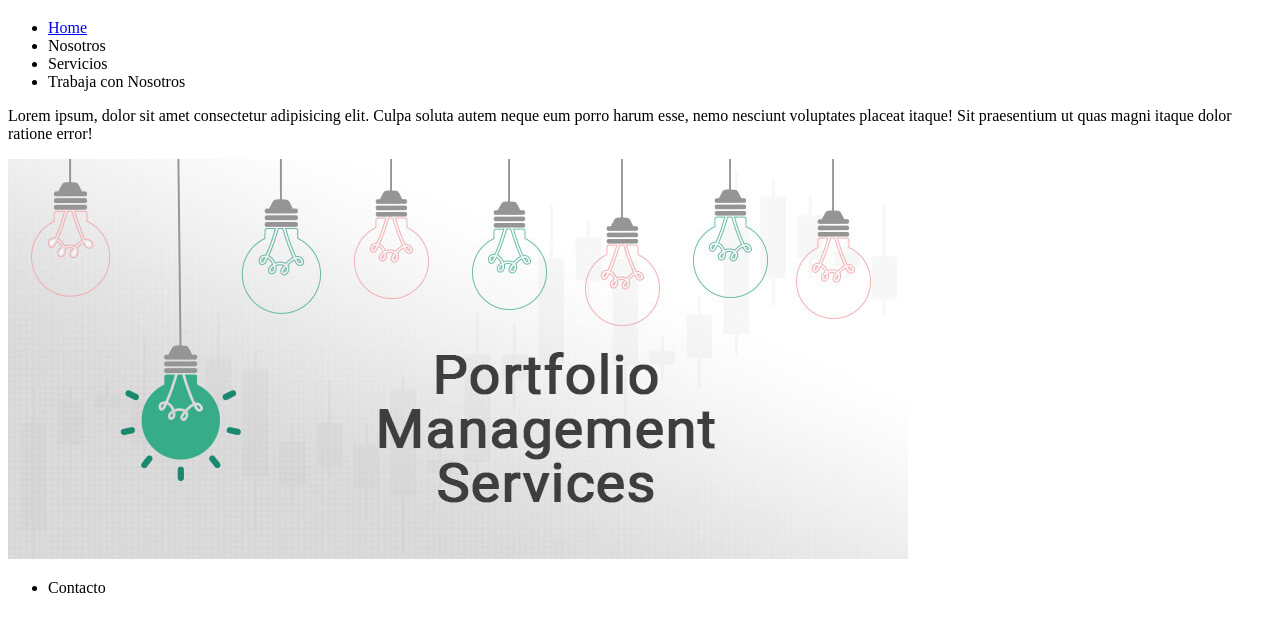
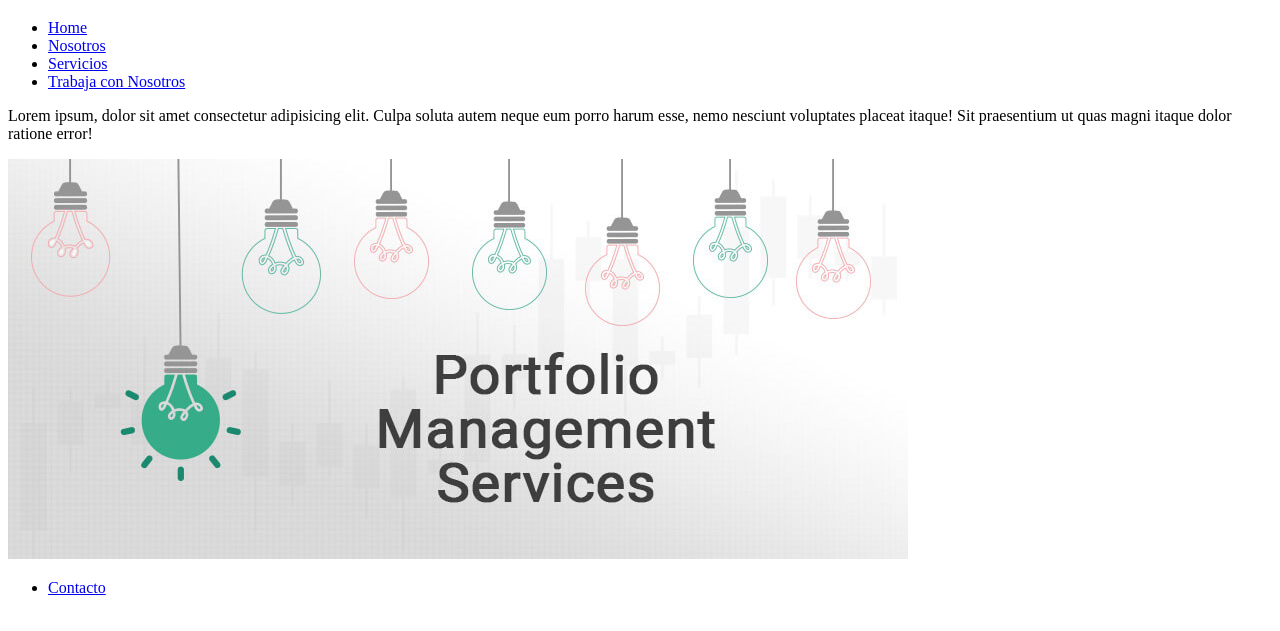
Before and after one commit to SantiFL/Portfolio-servicios, a plain HTML site: page index.html in a window 1280 px wide. Shown: the part 61-692 px from the top of the page. Drawn offline with Linux system fonts and the light colour scheme.

Commit message:
corrigiendo errores

```diff
--- a/index.html
+++ b/index.html
@@ -12,9 +12,9 @@
         <nav>
             <ul>
                 <li><a href="index.html">Home</a></li>
-                <li><a href="nosotros.html"></a>Nosotros</li>
-                <li><a href="servicios.html"></a>Servicios</li>
-                <li><a href="trabaja-con-nosotros.html"></a>Trabaja con Nosotros</li>
+                <li><a href="nosotros.html">Nosotros</a></li>
+                <li><a href="servicios.html">Servicios</a></li>
+                <li><a href="trabaja-con-nosotros.html">Trabaja con Nosotros</a></li>
             </ul>
         </nav>
     </header>
@@ -27,7 +27,7 @@
     </main>
     <footer>
         <ul>
-            <li><a href="contacto.html"></a>Contacto</li>
+            <li><a href="contacto.html">Contacto</a></li>
         </ul>
     </footer>
 </body>
```
